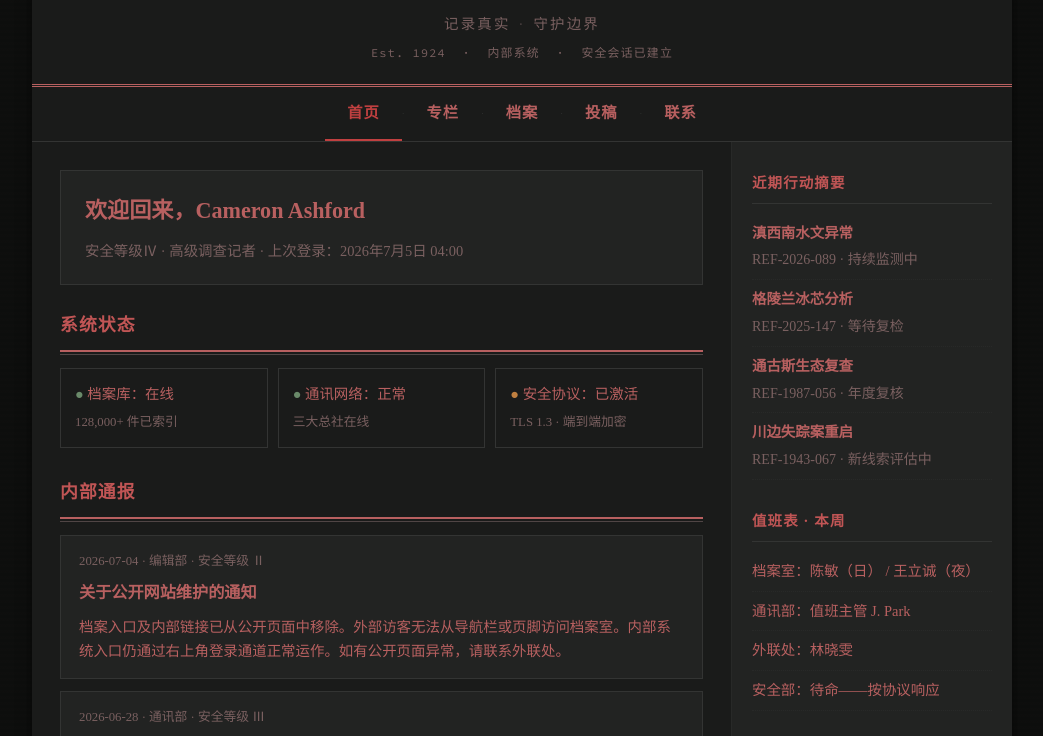
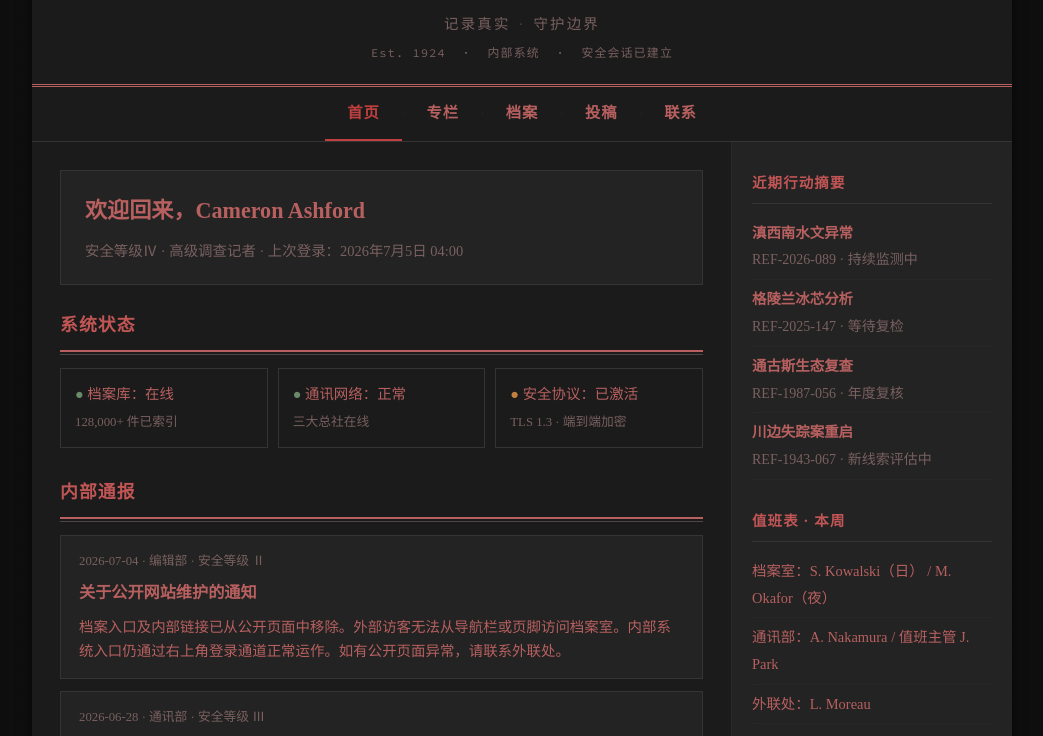
Before and after one commit to rescoe-a/meridian-agency, a plain HTML site: page internal/index.html in a window 1280 px wide. Shown: the part 173-909 px from the top of the page, without its empty margins (118-1161 px from the left). Drawn offline with Linux system fonts and the light colour scheme.

Commit message:
值班表国际化——替换为多元名字

```diff
--- a/internal/index.html
+++ b/internal/index.html
@@ -133,10 +133,10 @@
       <div class="sidebar-section">
         <h4>值班表 · 本周</h4>
         <ul>
-          <li>档案室：陈敏（日） / 王立诚（夜）</li>
-          <li>通讯部：值班主管 J. Park</li>
-          <li>外联处：林晓雯</li>
-          <li>安全部：待命——按协议响应</li>
+          <li>档案室：S. Kowalski（日） / M. Okafor（夜）</li>
+          <li>通讯部：A. Nakamura / 值班主管 J. Park</li>
+          <li>外联处：L. Moreau</li>
+          <li>安全部：R. van der Berg —— 待命响应</li>
         </ul>
       </div>
 
```
